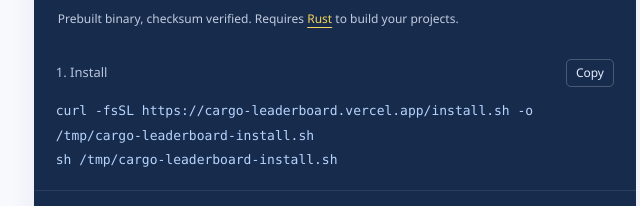
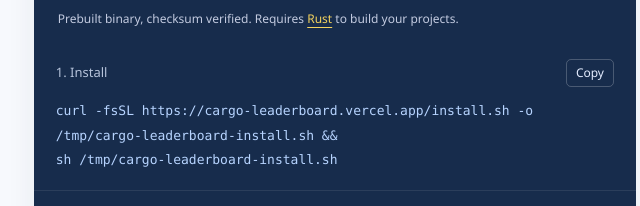
Before and after one commit to alexlwn123/cargo-leaderboard, a website: page public/index.html in a window 1280 px wide. Shown: the part 1035-1241 px from the top of the page, 594-1234 px from the left. Drawn offline with Linux system fonts and the light colour scheme; no server answers.

Commit message:
Stop onboarding commands when installer download fails

```diff
--- a/public/app.js
+++ b/public/app.js
@@ -232,8 +232,8 @@ document.querySelectorAll("[data-copy]").forEach((button) =>
   }),
 );
 const installCommands = {
-  unix: "curl -fsSL https://cargo-leaderboard.vercel.app/install.sh -o /tmp/cargo-leaderboard-install.sh\nsh /tmp/cargo-leaderboard-install.sh",
-  windows: 'Invoke-WebRequest https://cargo-leaderboard.vercel.app/install.ps1 -OutFile "$env:TEMP\\cargo-leaderboard-install.ps1"\npowershell -ExecutionPolicy Bypass -File "$env:TEMP\\cargo-leaderboard-install.ps1"',
+  unix: "curl -fsSL https://cargo-leaderboard.vercel.app/install.sh -o /tmp/cargo-leaderboard-install.sh &&\nsh /tmp/cargo-leaderboard-install.sh",
+  windows: '& {\n  Invoke-WebRequest https://cargo-leaderboard.vercel.app/install.ps1 -OutFile "$env:TEMP\\cargo-leaderboard-install.ps1" -ErrorAction Stop\n  powershell -ExecutionPolicy Bypass -File "$env:TEMP\\cargo-leaderboard-install.ps1"\n}',
   source: "cargo install --git https://github.com/alexlwn123/cargo-leaderboard --tag v0.2.2 --locked",
 };
 document.querySelectorAll("[data-install]").forEach((button) =>
--- a/public/index.html
+++ b/public/index.html
@@ -149,7 +149,7 @@
                 Copy
               </button>
             </div>
-            <pre><code id="install-code">curl -fsSL https://cargo-leaderboard.vercel.app/install.sh -o /tmp/cargo-leaderboard-install.sh
+            <pre><code id="install-code">curl -fsSL https://cargo-leaderboard.vercel.app/install.sh -o /tmp/cargo-leaderboard-install.sh &&
 sh /tmp/cargo-leaderboard-install.sh</code></pre>
           </div>
           <div class="command-block">
```
Also changed, not shown: README.md.
